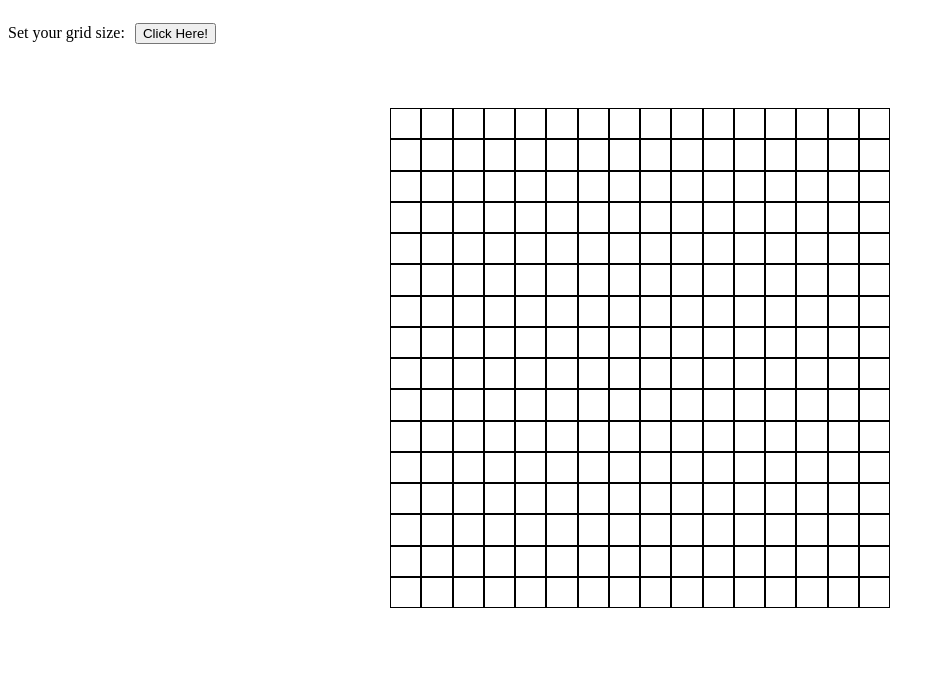
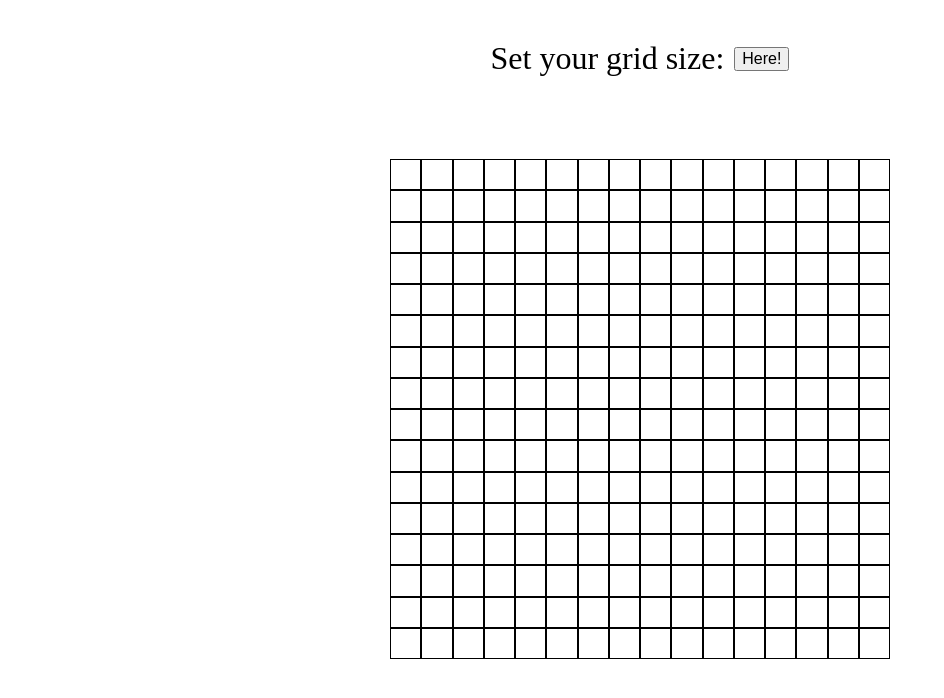
Before and after one commit to ericoptorres/odin-etch-a-sketch, a plain HTML site: page index.html in a window 1280 px wide. Shown: the whole page, without its empty margins (0-944 px from the left). Drawn offline with Linux system fonts and the light colour scheme.

Commit message:
centering

```diff
--- a/index.html
+++ b/index.html
@@ -11,7 +11,7 @@
 <body>
     <div class="header">
         <p>Set your grid size: </p>
-        <button>Click Here!</button>
+        <button>Here!</button>
     </div>
     <div class="container"></div>
 
--- a/script.js
+++ b/script.js
@@ -49,6 +49,3 @@ btn.addEventListener('click', () => {
     box = document.querySelectorAll('.box')
     hoveringIn(box)
 })
-
-
-d
--- a/style.css
+++ b/style.css
@@ -5,10 +5,13 @@
 .header {
     display: flex;
     gap: 10px;
+    justify-content: center;
+    font-size: 200%;
 }
 
 button {
     align-self: center;
+    font-size: 50%;
 }
 
 .container{
```
